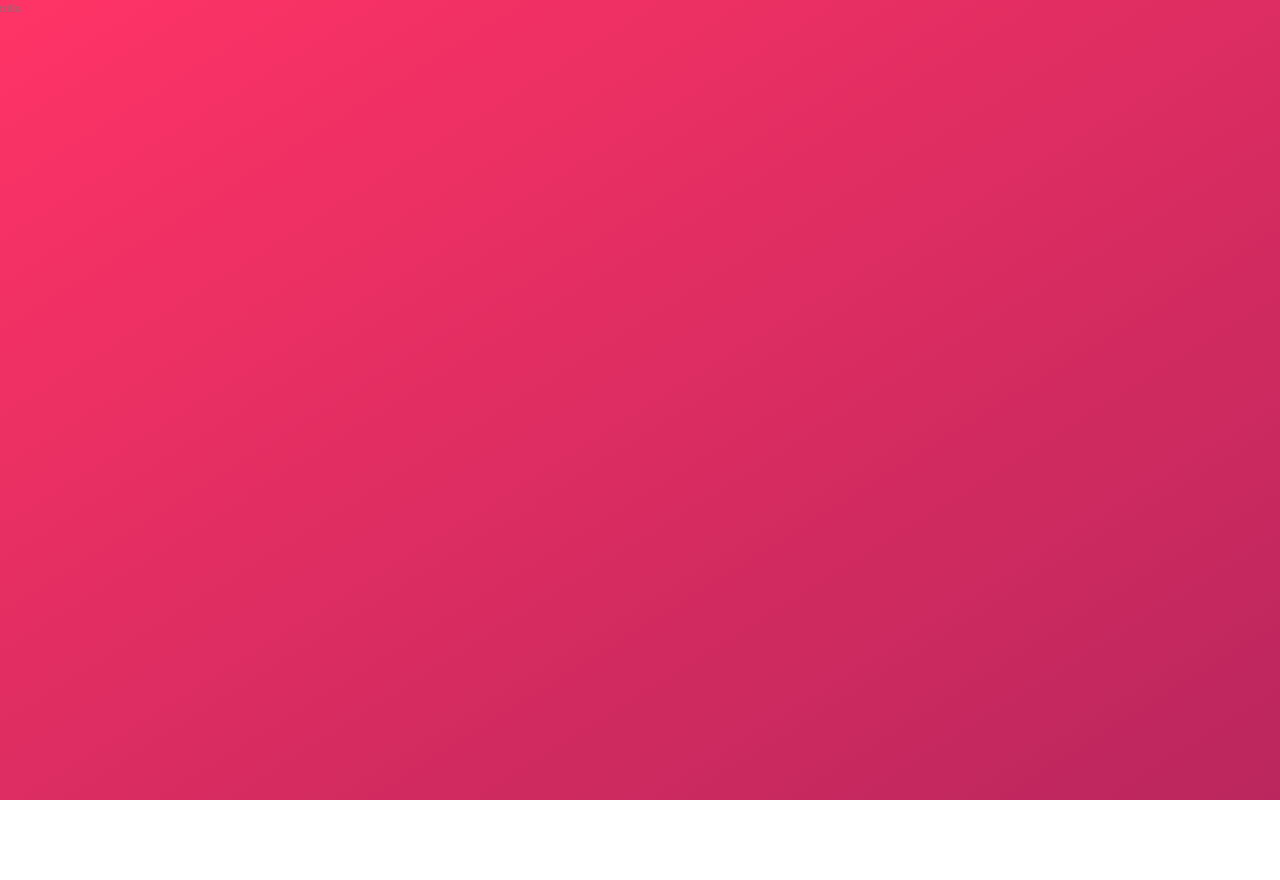
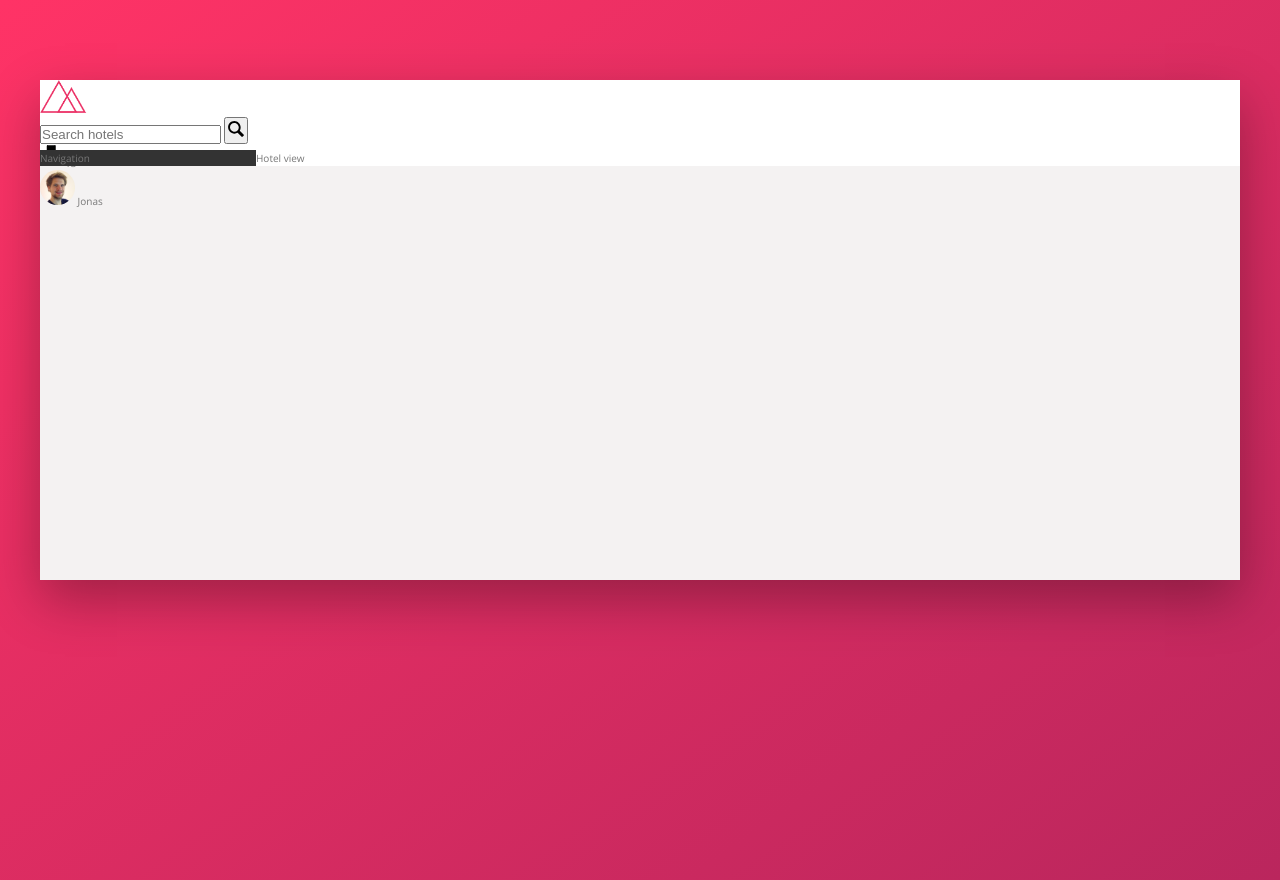
Before and after one commit to Muratozbk/Trillo-Project, a plain HTML site: page index.html in a window 1280 px wide. Before the commit the page ends 800 px from the top, so only its background shows below. Drawn offline with nearby package versions, Linux system fonts and the light colour scheme.

Commit message:
header commit

```diff
--- a/index.html
+++ b/index.html
@@ -11,8 +11,40 @@
         <title>trillo &mdash; Your all-in-one booking app</title>
     </head>
     <body>
+        <div class="container">
+            <header class="header">
+                <img src="img/logo.png" alt="trillo logo" class="logo">
 
-trillo
+                <form action="#" class="search">
+                    <input type="text" class="search__input" placeholder="Search hotels">
+                    <button class="search__button">
+                        <svg class="search__icon">
+                            <use xlink:href="img/sprite.svg#icon-magnifying-glass"></use>
+                        </svg>
+                    </button>
+                </form>
 
+                <nav class="user-nav">
+                    <div class="user-nav__icon-box">
+                        <svg class="user-nav__icon">
+                            <use xlink:href="img/sprite.svg#icon-bookmark">    </use>
+                        </svg>
+                        <span class="user-nav__notification">13</span>
+                    </div>
+                    <div class="user-nav__user">
+                        <img src="img/user.jpg" alt="user photo" class="user-nav__user-photo">
+                        <span class="user-nav__user-name">Jonas</span>
+                    </div>
+                </nav>
+            </header>
+            <div class="content">
+                <nav class="sidebar">
+                    Navigation
+                </nav>
+                <main class="hotel-view">
+                    Hotel view
+                </main>
+            </div>
+        </div>
     </body>
 </html>
--- a/sass/_base.scss
+++ b/sass/_base.scss
@@ -29,6 +29,8 @@ Grey dark 3: #999
     --color-grey-dark-1: #333;
     --color-grey-dark-2: #777;
     --color-grey-dark-3: #999;
+
+    --shadow-dark: 0 2rem 5rem rgba(0, 0, 0, .3);
 }
 
 * {
--- a/sass/_components.scss
+++ b/sass/_components.scss
@@ -0,0 +1,57 @@
+//////////////////////////////
+// Logo
+.logo {
+    height: 3.25rem;
+}
+
+//////////
+/// Search
+
+.search {
+
+    &__input {
+
+    }
+
+    &__button {
+
+    }
+
+    &__icon {
+height: 2rem;
+width: 2rem;
+    }
+}
+
+////////
+// User Navigation
+
+.user-nav {
+
+    &__icon-box {
+
+    }
+
+    &__icon {
+        height: 2.25rem;
+        width: 2.25rem;
+    }
+
+    &__notification {
+
+    }
+
+    &__user {
+
+    }
+
+    &__user-photo {
+        height: 3.5rem;
+        border-radius: 50%;
+    }
+
+    &__user-name {
+
+    }
+
+}
--- a/sass/_layout.scss
+++ b/sass/_layout.scss
@@ -0,0 +1,30 @@
+.container {
+  max-width: 120rem;
+  margin: 8rem auto;
+  background-color: var(--color-grey-light-2);
+  box-shadow: var(--shadow-dark);
+
+  min-height: 50rem;
+}
+
+.header {
+height: 7rem;
+background-color: #fff;
+border-bottom: var(--color-grey-light-2);
+}
+
+.content {
+display: flex;
+}
+
+.sidebar {
+background-color: var(--color-grey-dark-1);
+
+flex: 0 0 18%;
+}
+
+.hotel-view {
+background-color: #fff;
+
+flex: 1;
+}
```
Also changed, not shown: css/main.css, css/main.min.css, img/SVG/aircraft-take-off.svg (added), img/SVG/bookmark.svg (added), img/SVG/chat.svg (added), img/SVG/chevron-thin-right.svg (added), img/SVG/home.svg (added), img/SVG/key.svg (added), img/SVG/location-pin.svg (added), img/SVG/magnifying-glass.svg (added), img/SVG/map.svg (added), img/SVG/star.svg (added).
